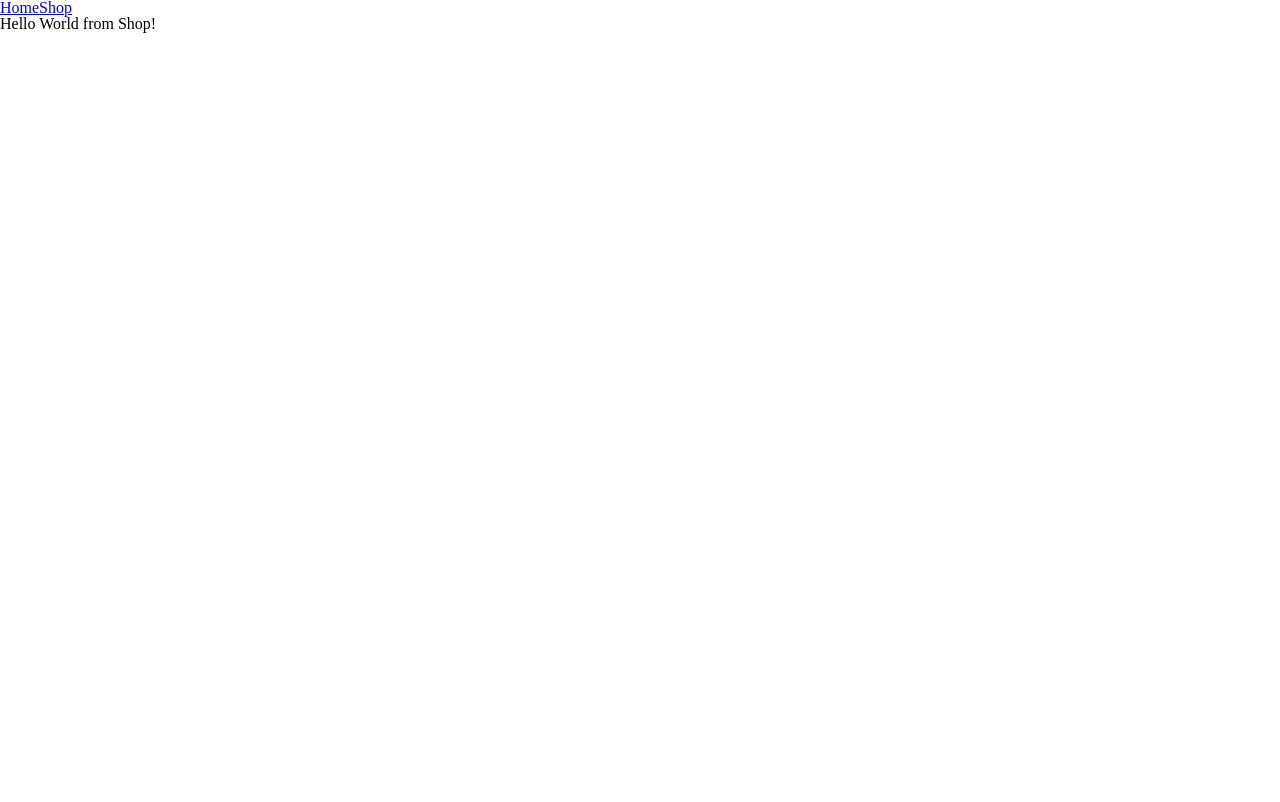
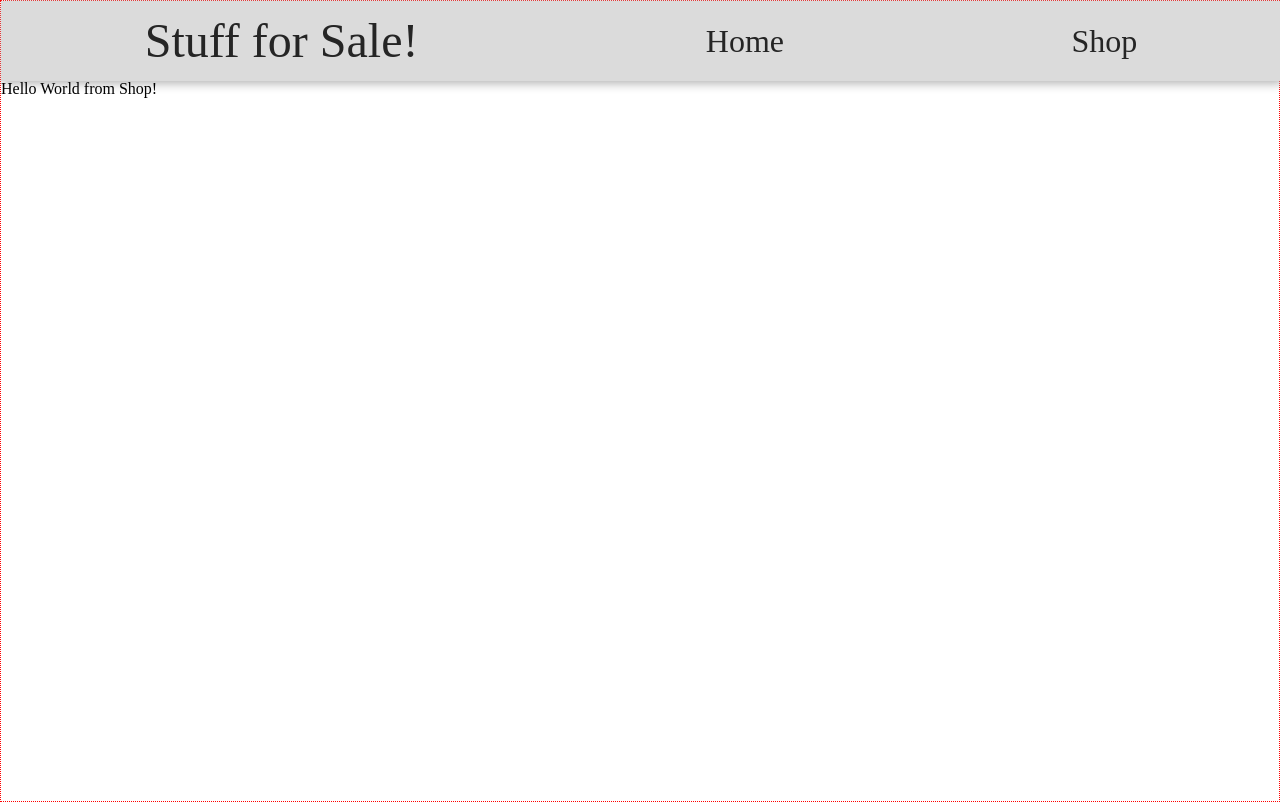
Before and after one commit to justinkim2015/shopping-cart, a React (Create React App) app: page /shop in a window 1280 px wide. Built offline with nearby package versions, Linux system fonts and the light colour scheme.

Commit message:
Add basic styling to navbar

```diff
--- a/public/index.html
+++ b/public/index.html
@@ -2,42 +2,17 @@
 <html lang="en">
   <head>
     <meta charset="utf-8" />
-    <link rel="icon" href="%PUBLIC_URL%/favicon.ico" />
     <meta name="viewport" content="width=device-width, initial-scale=1" />
     <meta name="theme-color" content="#000000" />
     <meta
       name="description"
       content="Web site created using create-react-app"
     />
-    <link rel="apple-touch-icon" href="%PUBLIC_URL%/logo192.png" />
-    <!--
-      manifest.json provides metadata used when your web app is installed on a
-      user's mobile device or desktop. See https://developers.google.com/web/fundamentals/web-app-manifest/
-    -->
     <link rel="manifest" href="%PUBLIC_URL%/manifest.json" />
-    <!--
-      Notice the use of %PUBLIC_URL% in the tags above.
-      It will be replaced with the URL of the `public` folder during the build.
-      Only files inside the `public` folder can be referenced from the HTML.
-
-      Unlike "/favicon.ico" or "favicon.ico", "%PUBLIC_URL%/favicon.ico" will
-      work correctly both with client-side routing and a non-root public URL.
-      Learn how to configure a non-root public URL by running `npm run build`.
-    -->
-    <title>React App</title>
+    <title>Shopping Cart</title>
   </head>
   <body>
     <noscript>You need to enable JavaScript to run this app.</noscript>
     <div id="root"></div>
-    <!--
-      This HTML file is a template.
-      If you open it directly in the browser, you will see an empty page.
-
-      You can add webfonts, meta tags, or analytics to this file.
-      The build step will place the bundled scripts into the <body> tag.
-
-      To begin the development, run `npm start` or `yarn start`.
-      To create a production bundle, use `npm run build` or `yarn build`.
-    -->
   </body>
 </html>
--- a/src/components/Navbar.js
+++ b/src/components/Navbar.js
@@ -5,8 +5,9 @@ import '../styles/navbar.css'
 const Navbar = () => {
   return (
     <div id="navbar">
-      <Link to='/'>Home</Link>
-      <Link to='/shop'>Shop</Link>
+      <h1 id='nav-title'>Stuff for Sale!</h1>
+      <Link to='/' class="nav-link">Home</Link>
+      <Link to='/shop' class="nav-link">Shop</Link>
     </div>
   )
 }
--- a/src/styles/app.css
+++ b/src/styles/app.css
@@ -0,0 +1,4 @@
+#root {
+  height: 100vh;
+  border: 1px red dotted;
+}
--- a/src/styles/navbar.css
+++ b/src/styles/navbar.css
@@ -0,0 +1,24 @@
+#navbar {
+  width: 100vw;
+  height: 10vh;
+  display: flex;
+  justify-content: space-around;
+  align-items: center;
+  background-color: rgb(219, 219, 219);
+  box-shadow: 2px 2px 10px rgb(172, 172, 172);
+}
+
+.nav-link {
+  text-decoration: none;
+  color: rgb(37, 37, 37);
+  font-size: 32px;
+}
+
+.nav-link:hover {
+  text-decoration: underline;
+}
+
+#nav-title {
+  color: rgb(37, 37, 37);
+  font-size: 48px;
+}
```
Also changed, not shown: public/manifest.json.
